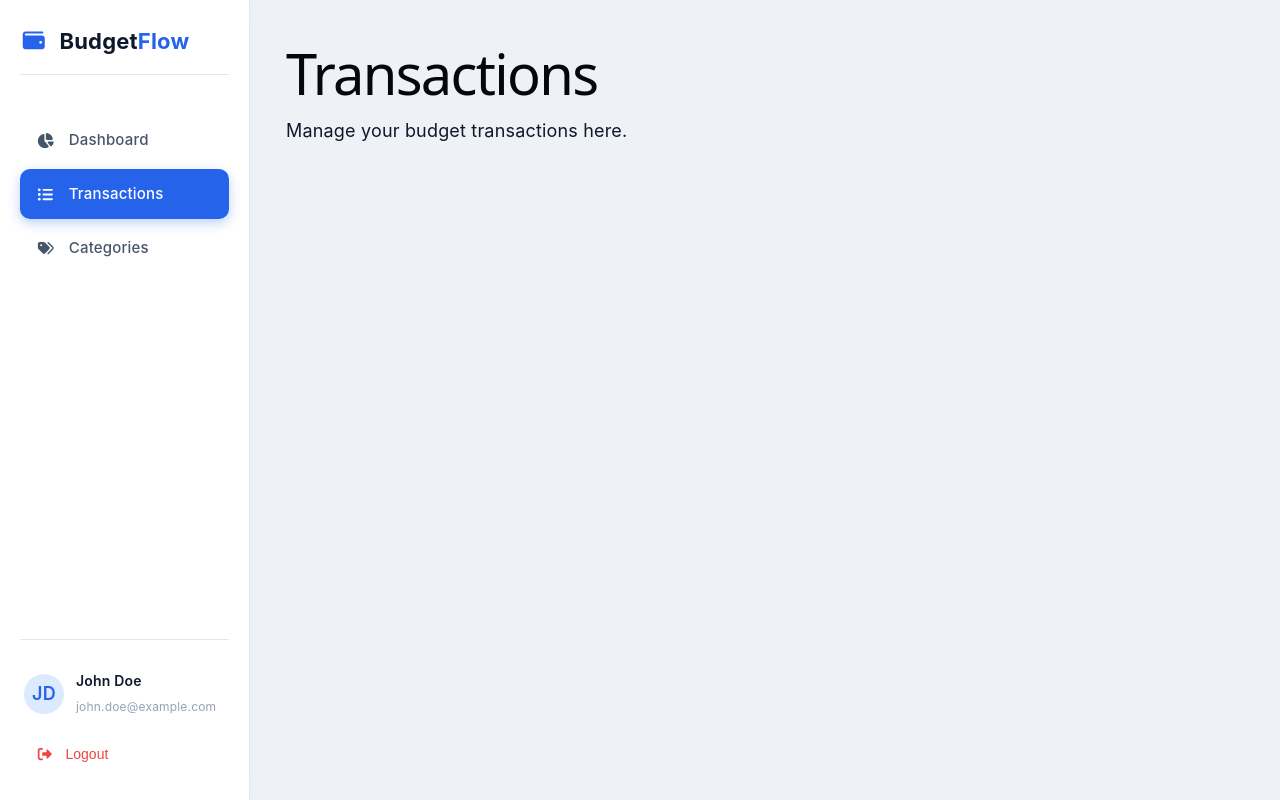
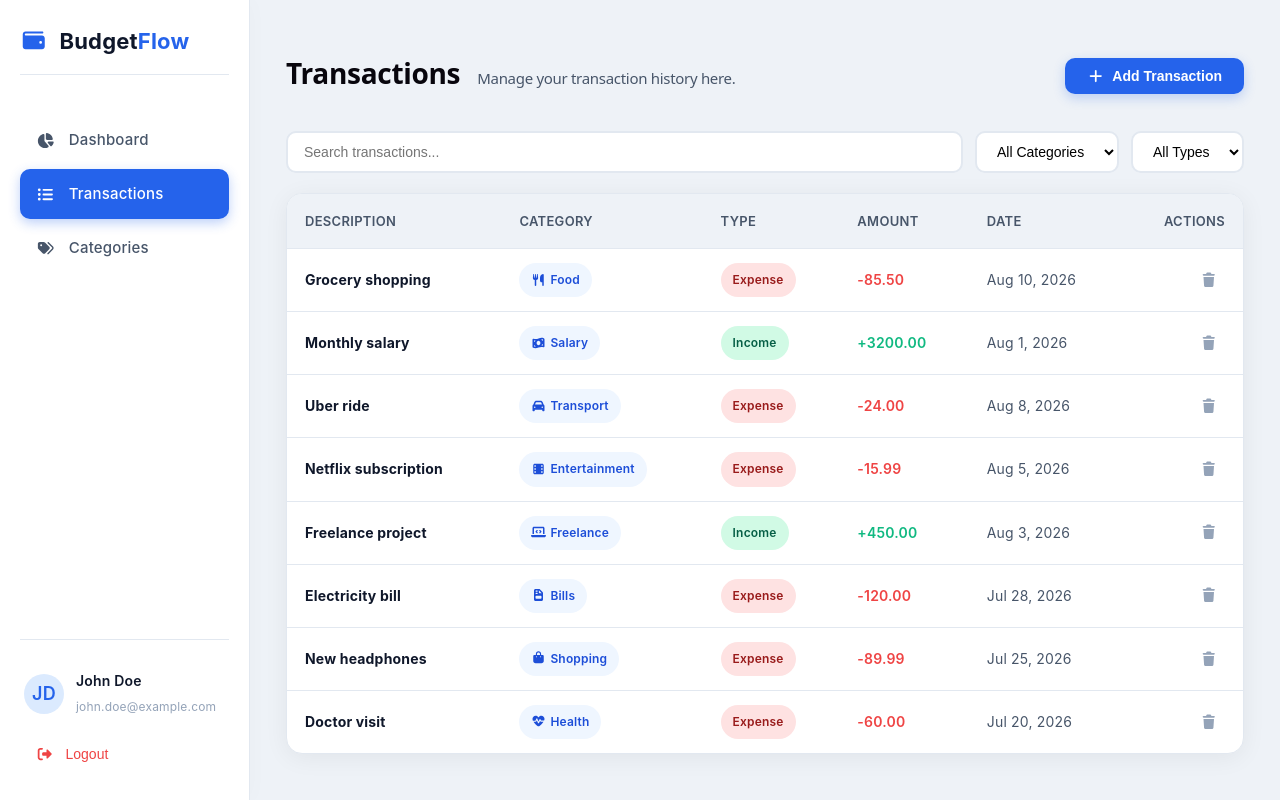
Before and after one commit to dennisvantonder/BudgetFlowReact, a React (Vite) app in the folder budgetapp.client/: page /transactions in a window 1280 px wide. Built offline with nearby package versions, Linux system fonts and the light colour scheme.

Commit message:
added transaction page with static data

```diff
--- a/budgetapp.client/src/components/AddCategoryModal.tsx
+++ b/budgetapp.client/src/components/AddCategoryModal.tsx
@@ -1,6 +1,10 @@
 import { FontAwesomeIcon } from "@fortawesome/react-fontawesome";
 import { PrimaryButton } from "./Buttons";
-import { TextInput, ComboBoxInput, type ComboBoxOption } from "./Inputs";
+import {
+   FormTextInput,
+   FormComboBoxInput,
+   type ComboBoxOption,
+} from "./Inputs";
 import { useState } from "react";
 
 export type AddCategoryProps = {
@@ -33,13 +37,13 @@ export default function AddCategoryModal({
                </button>
             </div>
             <form>
-               <TextInput
+               <FormTextInput
                   label="Category Name"
                   value={categoryName}
                   onChange={(e) => setCategoryName(e.target.value)}
                   placeholder="Enter category name"
                />
-               <ComboBoxInput
+               <FormComboBoxInput
                   label="Category Icon"
                   value={categoryType}
                   options={categoryOptions}
--- a/budgetapp.client/src/components/Inputs.tsx
+++ b/budgetapp.client/src/components/Inputs.tsx
@@ -60,15 +60,15 @@ export function FullNameInput({ value, onChange }: FullNameInputProps) {
    );
 }
 
-// Text input component
+// Form Text input component
 type TextInputProps = {
-   label: string;
+   label?: string;
    value: string;
    placeholder?: string;
    onChange: (e: React.ChangeEvent<HTMLInputElement>) => void;
 };
 
-export function TextInput({
+export function FormTextInput({
    label,
    value,
    placeholder = "Enter text...",
@@ -87,20 +87,20 @@ export function TextInput({
    );
 }
 
-// ComboBox input component
+// Form ComboBox input component
 export type ComboBoxOption = {
    value: string;
    label: string;
 };
 
 type ComboBoxInputProps = {
-   label: string;
+   label?: string;
    value: string;
    options: ComboBoxOption[];
    onChange: (e: React.ChangeEvent<HTMLSelectElement>) => void;
 };
 
-export function ComboBoxInput({
+export function FormComboBoxInput({
    label,
    value,
    options,
@@ -119,3 +119,54 @@ export function ComboBoxInput({
       </div>
    );
 }
+
+// Normal TextInput component
+export function TextInput({
+   value,
+   placeholder = "Enter text...",
+   onChange,
+}: TextInputProps) {
+   return (
+      <input
+         type="text"
+         value={value}
+         onChange={onChange}
+         placeholder={placeholder}
+         style={{
+            flex: "1",
+            minWidth: "180px",
+            padding: "10px 16px",
+            border: "2px solid var(--border)",
+            borderRadius: "var(--radius-sm)",
+            fontSize: "14px",
+            backgroundColor: "var(--card-bg)",
+         }}
+      />
+   );
+}
+
+export function ComboBoxInput({
+   value,
+   options,
+   onChange,
+}: ComboBoxInputProps) {
+   return (
+      <select
+         style={{
+            padding: "10px 16px",
+            border: "2px solid var(--border)",
+            borderRadius: "var(--radius-sm)",
+            fontSize: "14px",
+            backgroundColor: "var(--card-bg)",
+         }}
+         value={value}
+         onChange={onChange}
+      >
+         {options.map((option) => (
+            <option key={option.value} value={option.value}>
+               {option.label}
+            </option>
+         ))}
+      </select>
+   );
+}
--- a/budgetapp.client/src/pages/TransactionsPage.tsx
+++ b/budgetapp.client/src/pages/TransactionsPage.tsx
@@ -1,8 +1,222 @@
+import { FontAwesomeIcon } from "@fortawesome/react-fontawesome";
+import { PrimaryButton } from "../components/Buttons";
+import { ComboBoxInput, TextInput } from "../components/Inputs";
+import EmptyState from "../components/EmptyState";
+import { getCategoryIcon } from "../utils/iconMap";
+
 export default function TransactionPage() {
+   const categories = [
+      { id: 0, name: "All Categories", icon: "fa-list" },
+      { id: 1, name: "Food", icon: "fa-utensils" },
+      { id: 2, name: "Transport", icon: "fa-car" },
+      { id: 3, name: "Shopping", icon: "fa-shopping-bag" },
+      { id: 4, name: "Entertainment", icon: "fa-film" },
+      { id: 5, name: "Bills", icon: "fa-file-invoice" },
+      { id: 6, name: "Health", icon: "fa-heartbeat" },
+      { id: 7, name: "Education", icon: "fa-graduation-cap" },
+      { id: 8, name: "Salary", icon: "fa-money-bill-wave" },
+      { id: 9, name: "Freelance", icon: "fa-laptop-code" },
+      { id: 10, name: "Other", icon: "fa-ellipsis-h" },
+   ];
+
+   let defaultTransactions = [
+      {
+         id: 1,
+         description: "Grocery shopping",
+         amount: 85.5,
+         type: "expense",
+         category: "Food",
+         date: "2026-08-10",
+      },
+      {
+         id: 2,
+         description: "Monthly salary",
+         amount: 3200.0,
+         type: "income",
+         category: "Salary",
+         date: "2026-08-01",
+      },
+      {
+         id: 3,
+         description: "Uber ride",
+         amount: 24.0,
+         type: "expense",
+         category: "Transport",
+         date: "2026-08-08",
+      },
+      {
+         id: 4,
+         description: "Netflix subscription",
+         amount: 15.99,
+         type: "expense",
+         category: "Entertainment",
+         date: "2026-08-05",
+      },
+      {
+         id: 5,
+         description: "Freelance project",
+         amount: 450.0,
+         type: "income",
+         category: "Freelance",
+         date: "2026-08-03",
+      },
+      {
+         id: 6,
+         description: "Electricity bill",
+         amount: 120.0,
+         type: "expense",
+         category: "Bills",
+         date: "2026-07-28",
+      },
+      {
+         id: 7,
+         description: "New headphones",
+         amount: 89.99,
+         type: "expense",
+         category: "Shopping",
+         date: "2026-07-25",
+      },
+      {
+         id: 8,
+         description: "Doctor visit",
+         amount: 60.0,
+         type: "expense",
+         category: "Health",
+         date: "2026-07-20",
+      },
+   ];
+
+   const expenseTypes = [
+      { value: "all", label: "All Types" },
+      { value: "expense", label: "Expense" },
+      { value: "income", label: "Income" },
+   ];
+
+   const formatDate = (dateString: string) => {
+      const date = new Date(dateString);
+      return date.toLocaleDateString("en-US", {
+         month: "short",
+         day: "numeric",
+         year: "numeric",
+      });
+   };
+
    return (
-      <div>
-         <h1>Transactions</h1>
-         <p>Manage your budget transactions here.</p>
+      <div className="page">
+         <div className="page-header">
+            <h1>
+               Transactions <small>Manage your transaction history here.</small>
+            </h1>
+            <div className="page-actions">
+               <PrimaryButton>
+                  <FontAwesomeIcon icon="plus" /> Add Transaction
+               </PrimaryButton>
+            </div>
+         </div>
+
+         <div
+            style={{
+               display: "flex",
+               gap: "12px",
+               flexWrap: "wrap",
+               marginBottom: "20px",
+            }}
+         >
+            <TextInput
+               placeholder="Search transactions..."
+               value=""
+               onChange={() => {}}
+            />
+            <ComboBoxInput
+               value=""
+               options={categories.map((category) => ({
+                  value: category.id.toString(),
+                  label: category.name,
+               }))}
+               onChange={() => {}}
+            />
+            <ComboBoxInput
+               value=""
+               options={expenseTypes}
+               onChange={() => {}}
+            />
+         </div>
+
+         {defaultTransactions.length == 0 ? (
+            <EmptyState
+               title="No transactions yet"
+               message="Start by adding a new transaction."
+            />
+         ) : (
+            <div className="table-wrapper">
+               <table>
+                  <thead>
+                     <tr>
+                        <th>Description</th>
+                        <th>Category</th>
+                        <th>Type</th>
+                        <th>Amount</th>
+                        <th>Date</th>
+                        <th style={{ textAlign: "right" }}>Actions</th>
+                     </tr>
+                  </thead>
+                  <tbody>
+                     {defaultTransactions.map((transaction) => {
+                        const category = categories.find(
+                           (c) => c.name === transaction.category,
+                        );
+                        const isIncome = transaction.type === "income";
+                        return (
+                           <tr key={transaction.id}>
+                              <td>
+                                 <strong>{transaction.description}</strong>
+                              </td>
+                              <td>
+                                 <span className="badge category-badge">
+                                    <FontAwesomeIcon
+                                       icon={getCategoryIcon(category?.icon)}
+                                       style={{ marginRight: "4px" }}
+                                    />
+                                    {transaction.category}
+                                 </span>
+                              </td>
+                              <td>
+                                 <span
+                                    className={`badge ${isIncome ? "income" : "expense"}`}
+                                 >
+                                    {isIncome ? "Income" : "Expense"}
+                                 </span>
+                              </td>
+                              <td
+                                 style={{
+                                    fontWeight: "600",
+                                    color: isIncome ? "#10b981" : "#ef4444",
+                                 }}
+                              >
+                                 {isIncome
+                                    ? `+${Math.abs(transaction.amount).toFixed(2)}`
+                                    : `-${Math.abs(transaction.amount).toFixed(2)}`}
+                              </td>
+                              <td style={{ color: "var(--text-secondary)" }}>
+                                 {formatDate(transaction.date)}
+                              </td>
+                              <td style={{ textAlign: "right" }}>
+                                 <div
+                                    className="table-actions"
+                                    style={{ justifyContent: "flex-end" }}
+                                 >
+                                    <button className="danger">
+                                       <FontAwesomeIcon icon="trash" />
+                                    </button>
+                                 </div>
+                              </td>
+                           </tr>
+                        );
+                     })}
+                  </tbody>
+               </table>
+            </div>
+         )}
       </div>
    );
 }
```
